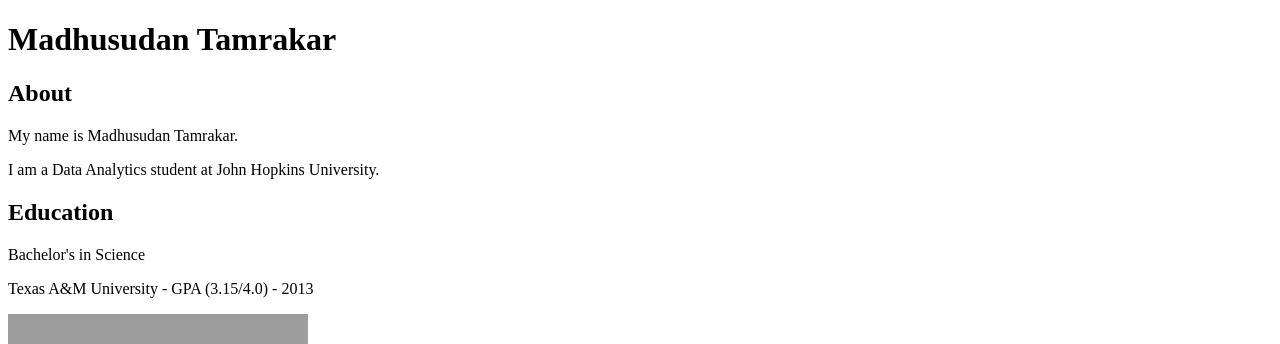
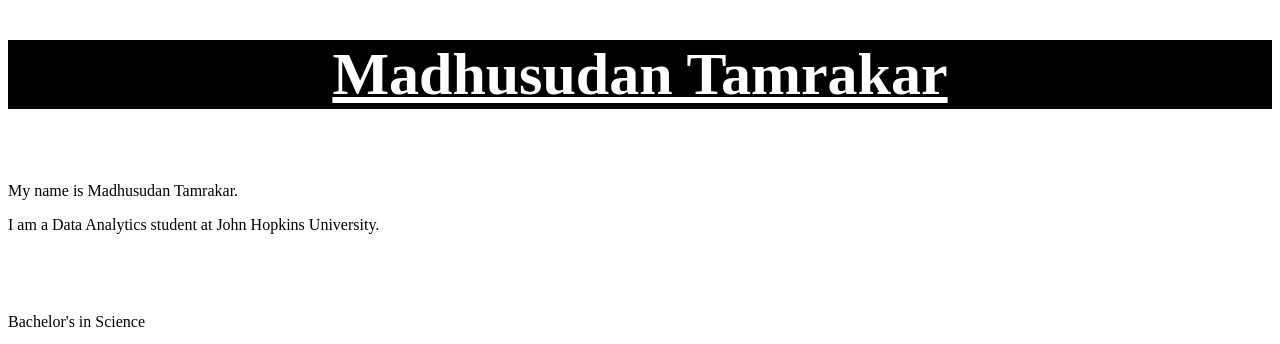
Before and after one commit to mtamrakar656/mtamrakar656.github.io, a plain HTML site: page index.html in a window 1280 px wide. Shown: the top 344 px of the page. Drawn offline with Linux system fonts and the light colour scheme; grey boxes are pictures that could not be loaded.

Commit message:
Added CSS

```diff
--- a/index.html
+++ b/index.html
@@ -3,6 +3,26 @@
     <head>
         <meta charset ="UTF-8">
         <title>Madhusudan Tamrakar</title>
+
+        <style>
+            h1{
+                margin-bottom: 10px;
+                font-size: 60px;
+                color: white;
+                text-align: center;
+                text-decoration: underline;
+                background-color: black;
+            }
+
+            h2{
+                margin-top: 10px;
+                margin-bottom: 10px;
+                font-size: 40px;
+                color: white;
+                text-align: center;
+            }
+
+        </style>
     </head>
     <!-- This is the body of my Profile page. -->
     <body>
```
